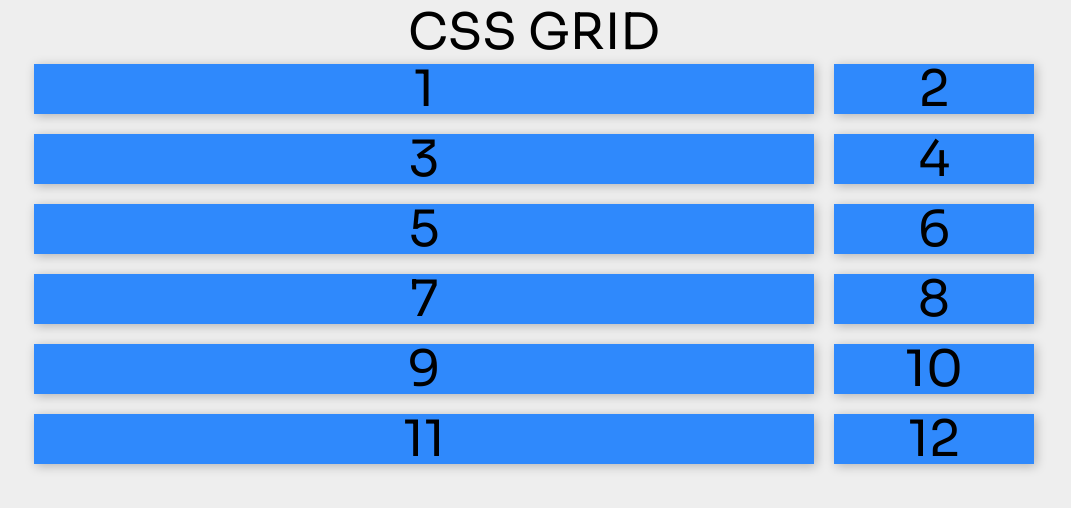
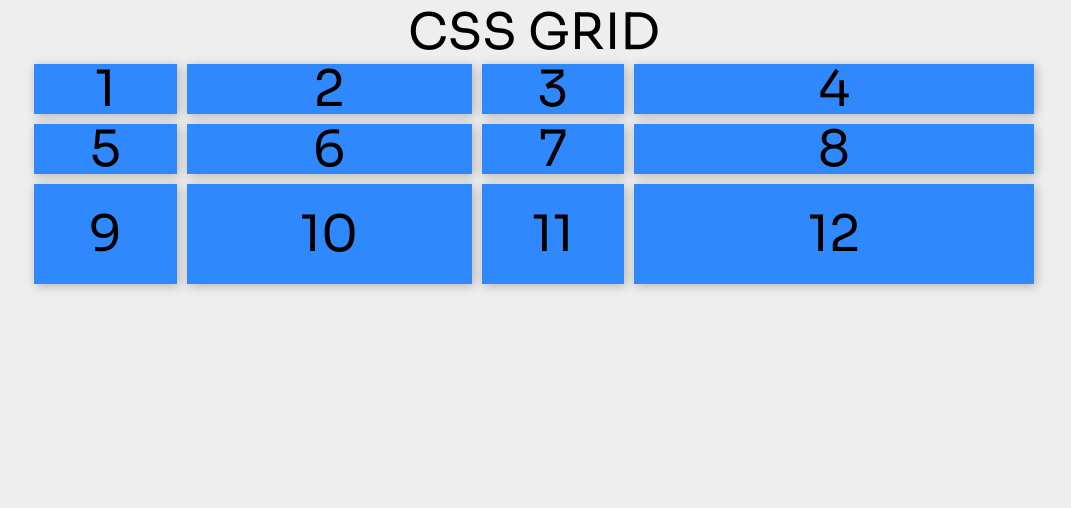
Before and after one commit to apix23/css_grid_exercises, a plain HTML site: page index.html in a window 1280 px wide. Shown: the whole page, without its empty margins (106-1177 px from the left). Drawn offline with Linux system fonts and the light colour scheme.

Commit message:
first exercise of the serie

```diff
--- a/css/grid.css
+++ b/css/grid.css
@@ -1,5 +1,13 @@
 .container{
+    max-height: 350px;
     display: grid;
-    grid-template-columns: 1fr 200px;
-    grid-gap: 20px;
+    grid-template-columns: 1fr 2fr 1fr 400px;
+    grid-template-rows: 2fr 2fr 100px;
+    grid-gap: 10px;
 }
+
+.container div {
+    display: flex;
+    justify-content: center;
+    align-items: center;
+}
```
